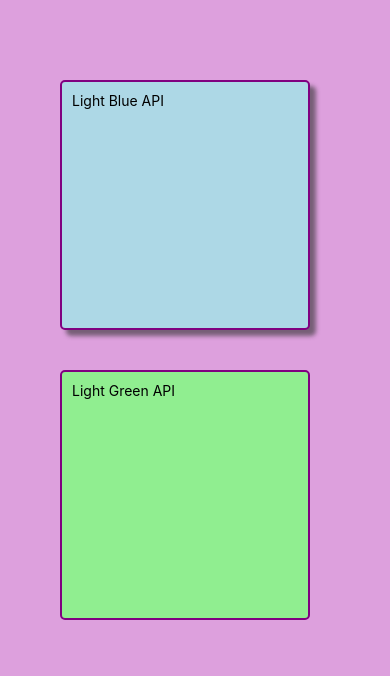
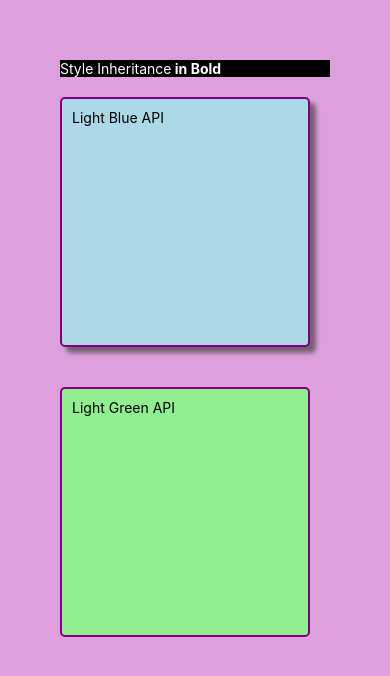
Before and after one commit to Uwihanganyeobed/React-Native-Beginner-s-Guide, a React Native app: screen / in a window 390 px wide. Shown: the top 676 px of the page. Built offline with nearby package versions, Linux system fonts and the light colour scheme.

Commit message:
end-of -styling

```diff
--- a/Components/styleSheetAPI/StyleSheetAPI.jsx
+++ b/Components/styleSheetAPI/StyleSheetAPI.jsx
@@ -2,6 +2,9 @@
 export default function StyleSheetAPI(){
   return (
     <View style={styles.container}>
+      <View style={styles.darkMode}>
+         <Text style={styles.darkModeText}>Style Inheritance<Text style={styles.boldText}> in Bold</Text></Text>
+      </View>
       <View>
       <Text style= {[ styles.Box,styles.lightblueBox, styles.boxShadow]}>Light Blue API</Text>
       </View>
@@ -12,6 +15,16 @@
 
 const styles=StyleSheet.create({
    container: {flex: 1, backgroundColor: "plum", padding: 60},
+   darkMode: {
+      backgroundColor: 'black',
+      color: 'white'
+   },
+   darkModeText:{
+      color: 'white'
+   },
+   boldText:{
+      fontWeight: 'bold'
+   },
    title: {color: 'green', fontWeight: 'bold'},
    Box: {
       width: 250,
```
